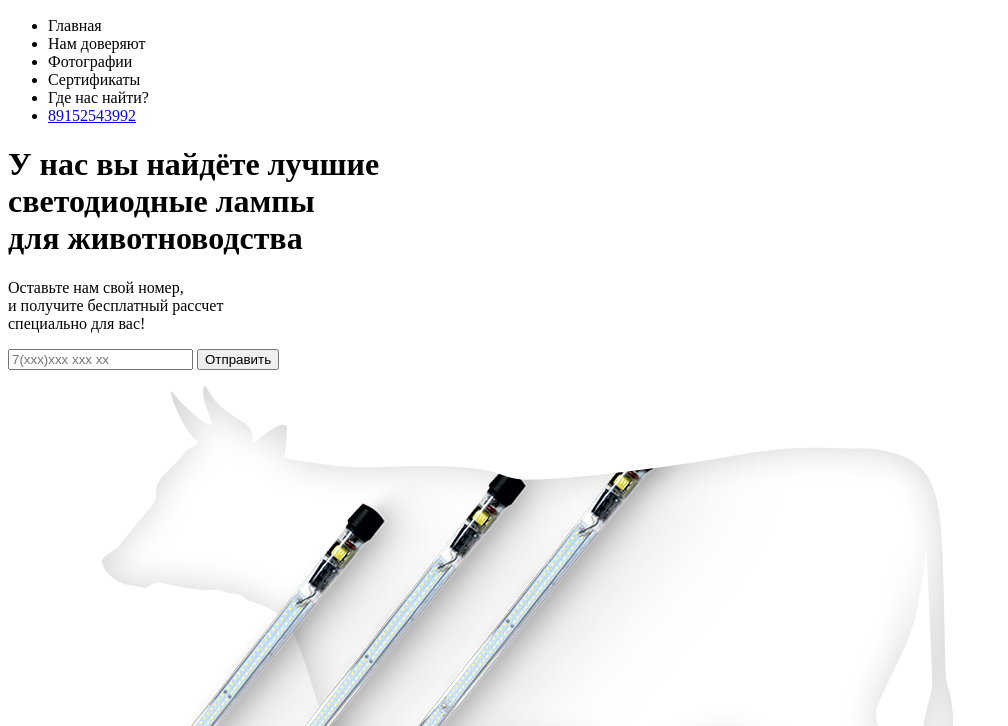
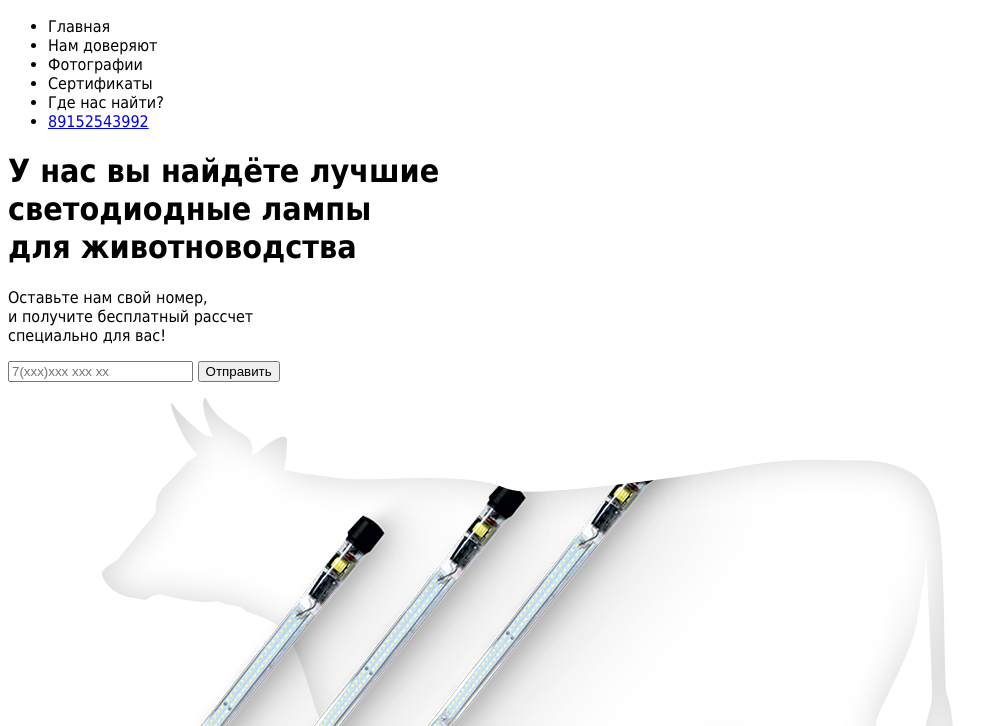
Before and after one commit to GitHub-Andrey/-, a plain HTML site: page index.html in a window 1280 px wide. Shown: the part 74-800 px from the top of the page, without its empty margins (0-1008 px from the left). Drawn offline with Linux system fonts and the light colour scheme.

Commit message:
Add files

```diff
--- a/css/style.css
+++ b/css/style.css
@@ -0,0 +1,7 @@
+@font-face {
+    font-family: 'Tahoma';
+    src: url (../fonts/TahomaRegular.ttf);
+}
+body{
+    font-family: 'Tahoma';
+}
--- a/index.html
+++ b/index.html
@@ -4,6 +4,7 @@
     <meta charset="UTF-8">
     <meta name="viewport" content="width=device-width, initial-scale=1.0">
     <title>ElipsLed</title>
+    <link rel="stylesheet" href="css/style.css">
 </head>
 <body>
     <div>
```
Also changed, not shown: fonts/TahomaRegular.ttf (added).
